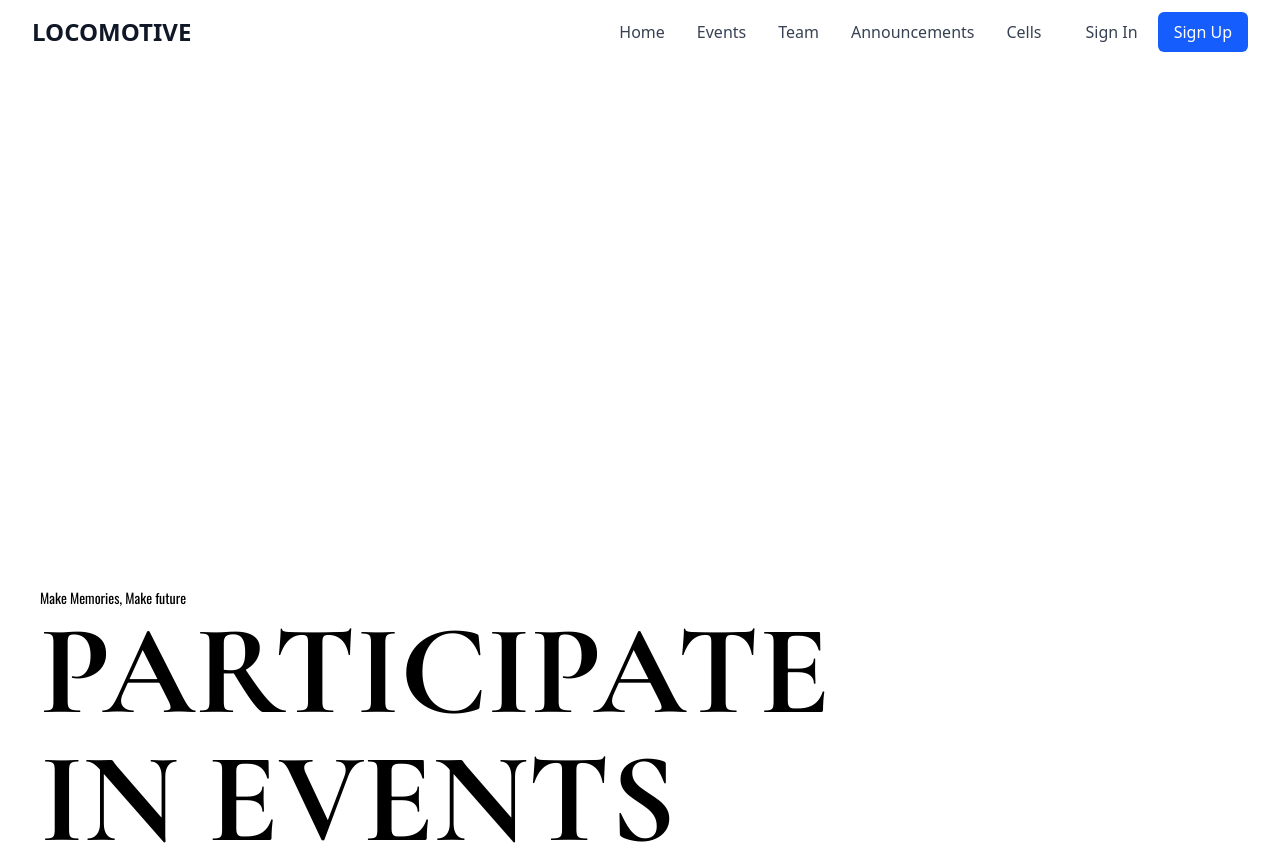
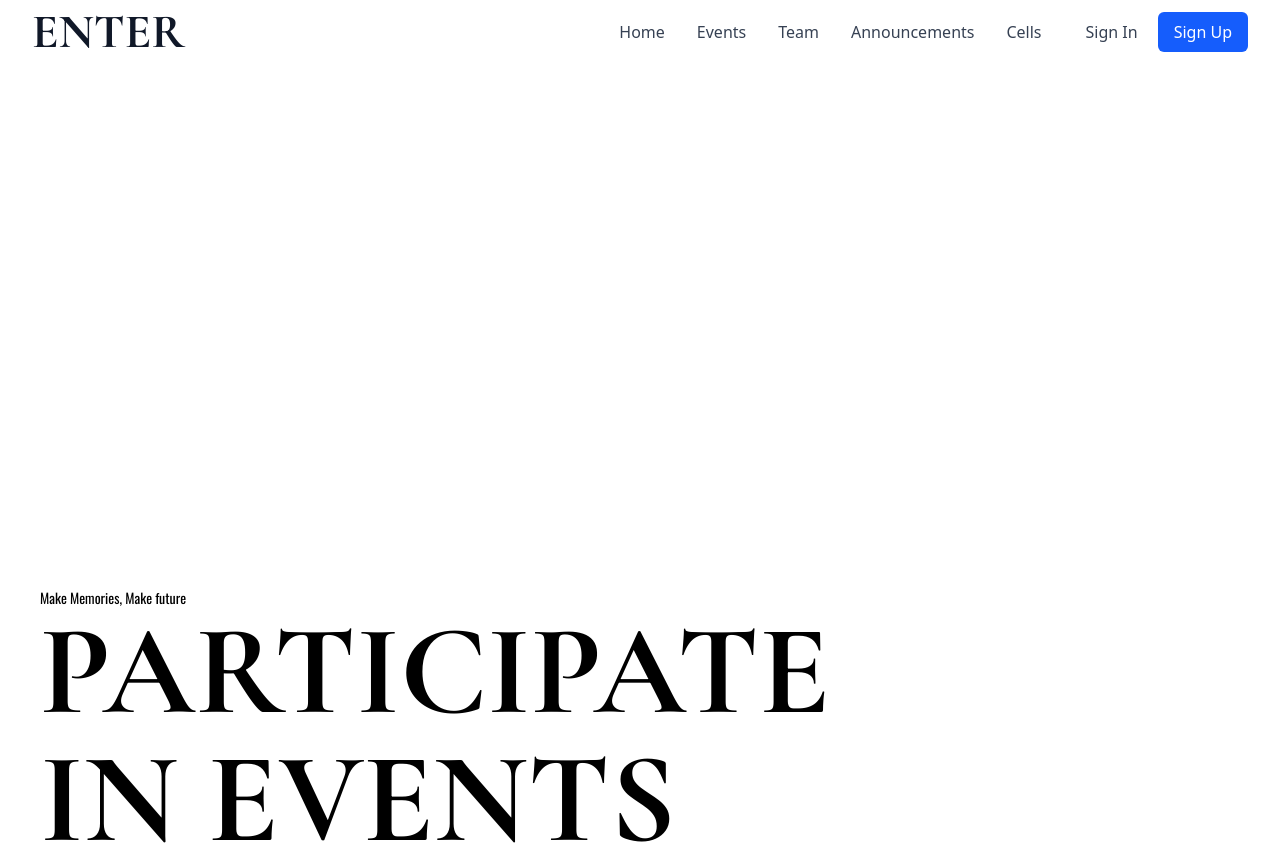
Before and after one commit to web-dev-Vivek/LOCOMOTIVE_PROJECT, a React (Vite) app: page / in a window 1280 px wide. Shown: the top 845 px of the page. Built offline with nearby package versions, Linux system fonts and the light colour scheme; no server answers; a web font is replaced by a local one.

Commit message:
refactor: update CommitteeInfo and Footer components; modify Navbar logo text and style

```diff
--- a/src/component/CommitteeInfo.jsx
+++ b/src/component/CommitteeInfo.jsx
@@ -47,12 +47,6 @@ const CommitteeInfo = () => {
           </p>
         </div>
 
-        {/* Helpline */}
-        <div className="space-y-2">
-          <h3 className="text-xl font-semibold text-gray-900">☎️ Helpline:</h3>
-          <p className="font-bold text-lg text-black">+91-7827755966</p>
-        </div>
-
         {/* Download Button */}
         <div className="space-y-1">
           <h3 className="text-xl font-semibold text-gray-900">
--- a/src/component/Footer.jsx
+++ b/src/component/Footer.jsx
@@ -22,11 +22,10 @@ const Footer = () => {
           </h3>
           <ul className="space-y-2 text-gray-700 text-sm">
             {[
-              ["#events", "Upcoming Events"],
-              ["#clubs", "Student Clubs"],
-              ["#hackathons", "Hackathons"],
-              ["#about", "About Us"],
-              ["#contact", "Contact"],
+              ["/Events", "Upcoming Events"],
+              ["/Cells", "College Cells"],
+              ["/Team", "Teams"],
+              ["/Announcement", "Announcement"],
             ].map(([href, label], i) => (
               <li key={i}>
                 <a
--- a/src/component/Navbar.jsx
+++ b/src/component/Navbar.jsx
@@ -42,9 +42,9 @@ const Navbar = () => {
           {/* Logo */}
           <Link
             to="/"
-            className="text-2xl font-bold text-gray-900 hover:text-blue-600 transition-colors duration-300"
+            className="text-5xl font-bold text-gray-900 font-['Cormorant_Garamond'] hover:text-blue-600 transition-colors duration-300"
           >
-            LOCOMOTIVE
+            ENTER
           </Link>
 
           {/* Desktop Menu */}
```
